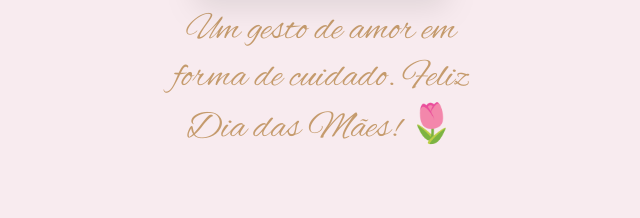
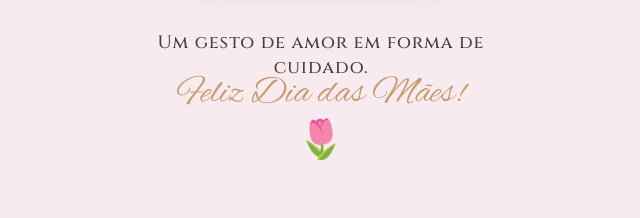
Before and after one commit to KethelinM23/Gift-Kevelen-Luz-Beauty, a plain HTML site: page index.html in a window 1280 px wide. Shown: the part 447-665 px from the top of the page, without its empty margins (319-959 px from the left). Drawn offline with Linux system fonts and the light colour scheme.

Commit message:
Update index.html

```diff
--- a/index.html
+++ b/index.html
@@ -206,7 +206,9 @@
 
             <img src="laco.png.png" alt="Laço de Presente" class="img-laco" id="botao-laco">
 
-            <div class="frase-destaque">Um gesto de amor em forma de cuidado. Feliz Dia das Mães! 🌷</div>
+            <div class="frase-efeito">Um gesto de amor em forma de cuidado.</div>
+
+            <div class="frase-destaque"> Feliz Dia das Mães! 🌷</div>
 
             <div class="dica-clique">Toque no laço para abrir ✨</div>
         </div>
```
